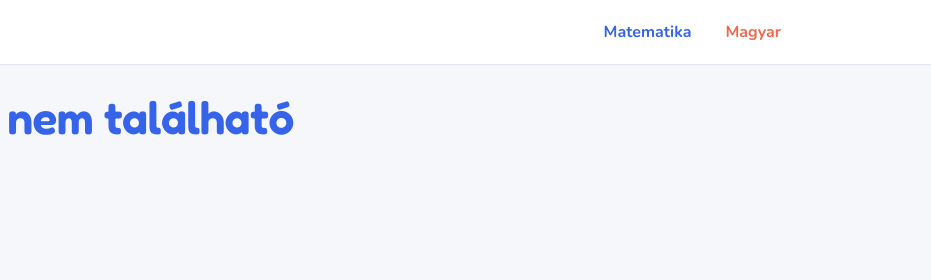
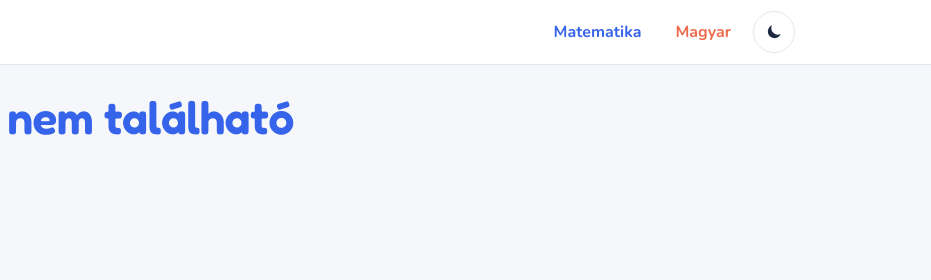
Before and after one commit to ropeman/kockafuzet, a plain HTML site: page 404.html in a window 1280 px wide. Shown: the top 280 px of the page, 349-1280 px from the left. Drawn offline with Linux system fonts and the light colour scheme.

Commit message:
Világos/sötét mód kapcsoló a fejlécben
Alapból a készülék beállítását követi, a választást az eszköz megjegyzi.

Co-Authored-By: Claude Opus 5.5 <noreply@anthropic.com>
Claude-Session: https://claude.ai/code/session_01NPYDSEkUBMcTt4Tjqbw4Vp

```diff
--- a/404.html
+++ b/404.html
@@ -9,11 +9,13 @@
 <link rel="preload" href="/kockafuzet/assets/fonts/fredoka-latin-600-normal.woff2" as="font" type="font/woff2" crossorigin>
 <link rel="preload" href="/kockafuzet/assets/fonts/nunito-latin-600-normal.woff2" as="font" type="font/woff2" crossorigin>
 <link rel="stylesheet" href="/kockafuzet/assets/app.css">
+<script src="/kockafuzet/assets/theme.js"></script>
 </head>
 <body>
 <header class="site-head"><div class="site-head-in">
 <a class="brand" href="/kockafuzet/"><svg viewBox="0 0 40 40" aria-hidden="true"><rect width="40" height="40" rx="11" fill="#3563e9"/><path d="M7 14h26M7 20h26M7 26h26M14 7v26M20 7v26M26 7v26" stroke="#fff" stroke-opacity=".3" stroke-width="1.5"/><path d="M12 21l5.5 5.5L29 14" fill="none" stroke="#ffc93c" stroke-width="4.5" stroke-linecap="round" stroke-linejoin="round"/></svg><span>Kockafüzet</span></a>
-<nav class="site-nav" aria-label="Tantárgyak"><a class="m" href="/kockafuzet/#matek">Matematika</a><a class="h" href="/kockafuzet/#magyar">Magyar</a></nav>
+<div class="head-right"><nav class="site-nav" aria-label="Tantárgyak"><a class="m" href="/kockafuzet/#matek">Matematika</a><a class="h" href="/kockafuzet/#magyar">Magyar</a></nav>
+<button class="theme-btn" type="button" id="theme-btn" aria-label="Sötét mód bekapcsolása" title="Sötét mód"><svg class="i-moon" viewBox="0 0 24 24" aria-hidden="true"><path d="M20 14.5A8 8 0 0 1 9.5 4a8 8 0 1 0 10.5 10.5z" fill="currentColor"/></svg><svg class="i-sun" viewBox="0 0 24 24" aria-hidden="true"><circle cx="12" cy="12" r="4.5" fill="currentColor"/><path d="M12 2v2.5M12 19.5V22M2 12h2.5M19.5 12H22M4.9 4.9l1.8 1.8M17.3 17.3l1.8 1.8M4.9 19.1l1.8-1.8M17.3 6.7l1.8-1.8" stroke="currentColor" stroke-width="2" stroke-linecap="round"/></svg></button></div>
 </div></header>
 <main id="app"><div class="wrap"><header><h1>Ez az oldal <span class="hl">nem található</span></h1></header><p><a class="btn primary" href="/kockafuzet/" style="text-decoration:none">Vissza a főoldalra</a></p></div></main>
 <footer class="site-foot"><div class="site-foot-in">
--- a/assets/app.css
+++ b/assets/app.css
@@ -334,3 +334,14 @@ a{color:var(--accent)}
 .doc{border:1px solid var(--line);box-shadow:var(--sh-1);border-radius:22px;padding:clamp(20px,3vw,32px);font-weight:600}
 .doc h2{font-size:22px}
 @media (prefers-reduced-motion:reduce){.grade,.tile{transition:none}}
+
+/* theme switch */
+.head-right{display:flex;align-items:center;gap:8px}
+.theme-btn{width:42px;height:42px;border-radius:50%;border:1px solid var(--line);background:var(--card);color:var(--ink);display:grid;place-items:center;cursor:pointer;flex:none;transition:background .15s}
+.theme-btn:hover{background:var(--soft)}
+.theme-btn svg{width:20px;height:20px}
+.theme-btn .i-sun{display:none;color:#ffc93c}
+.is-dark .theme-btn .i-sun{display:block}
+.is-dark .theme-btn .i-moon{display:none}
+:root[data-theme="dark"]{color-scheme:dark}
+:root[data-theme="light"]{color-scheme:light}
--- /dev/null
+++ b/assets/theme.js
@@ -0,0 +1,27 @@
+/* Light/dark switch: follows the device until the user picks one; the choice is kept on this device. */
+(function () {
+  var KEY = 'kf.theme', root = document.documentElement;
+  var dark = function () { try { return matchMedia('(prefers-color-scheme: dark)').matches; } catch (e) { return false; } };
+  var saved = null;
+  try { saved = localStorage.getItem(KEY); } catch (e) {}
+  if (saved === 'light' || saved === 'dark') root.setAttribute('data-theme', saved);
+  var current = function () { return root.getAttribute('data-theme') || (dark() ? 'dark' : 'light'); };
+  function label(btn) {
+    var d = current() === 'dark';
+    btn.setAttribute('aria-label', d ? 'Világos mód bekapcsolása' : 'Sötét mód bekapcsolása');
+    btn.title = d ? 'Világos mód' : 'Sötét mód';
+    root.classList.toggle('is-dark', d);
+  }
+  document.addEventListener('DOMContentLoaded', function () {
+    var btn = document.getElementById('theme-btn');
+    if (!btn) return;
+    label(btn);
+    btn.addEventListener('click', function () {
+      var next = current() === 'dark' ? 'light' : 'dark';
+      root.setAttribute('data-theme', next);
+      try { localStorage.setItem(KEY, next); } catch (e) {}
+      label(btn);
+    });
+    try { matchMedia('(prefers-color-scheme: dark)').addEventListener('change', function () { label(btn); }); } catch (e) {}
+  });
+})();
```
Also changed, not shown: adatvedelem/index.html (+3 -1 lines), index.html (+3 -1 lines), magyar/1/index.html (+3 -1 lines), magyar/4/index.html (+3 -1 lines), matek/1/index.html (+3 -1 lines), matek/4/index.html (+3 -1 lines).
